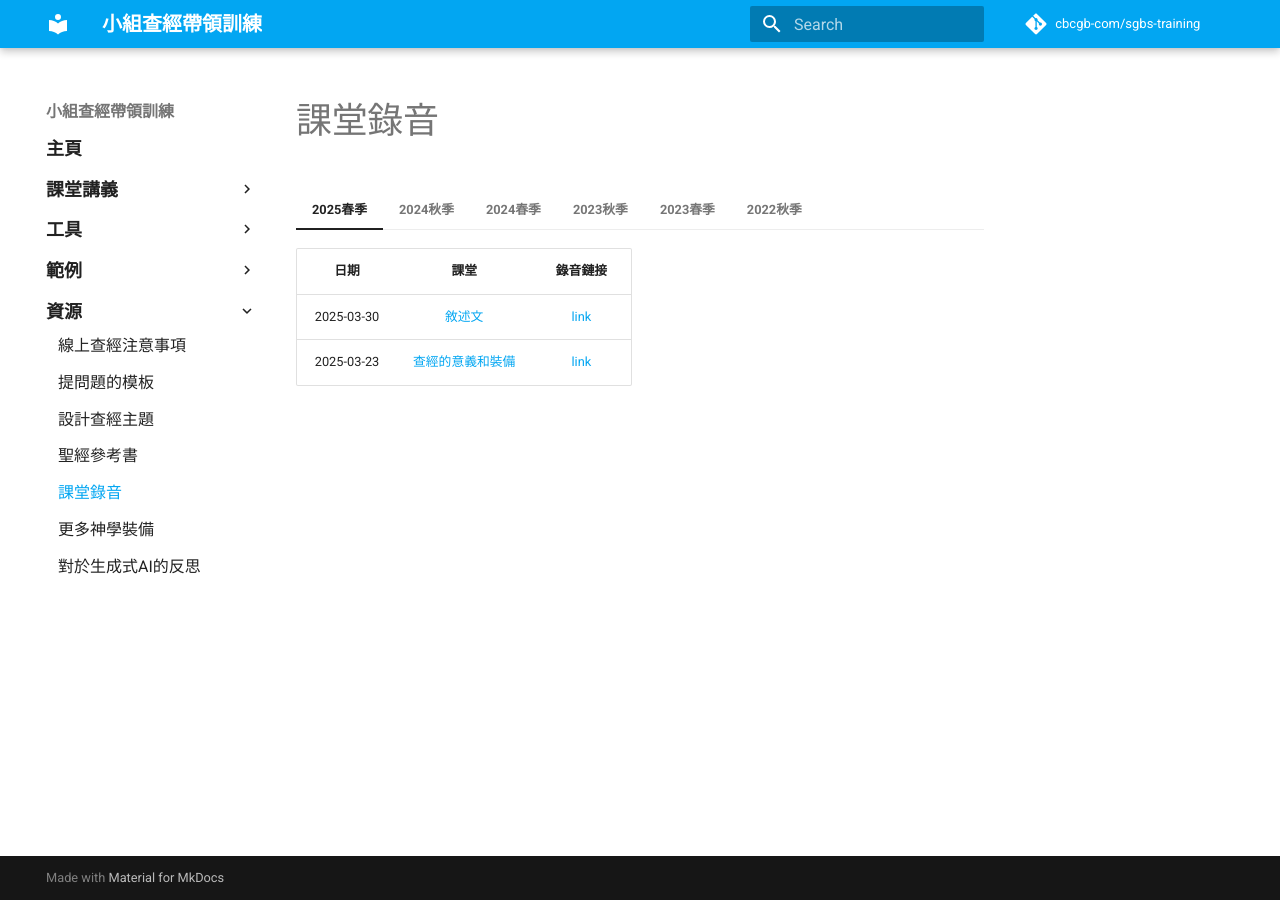
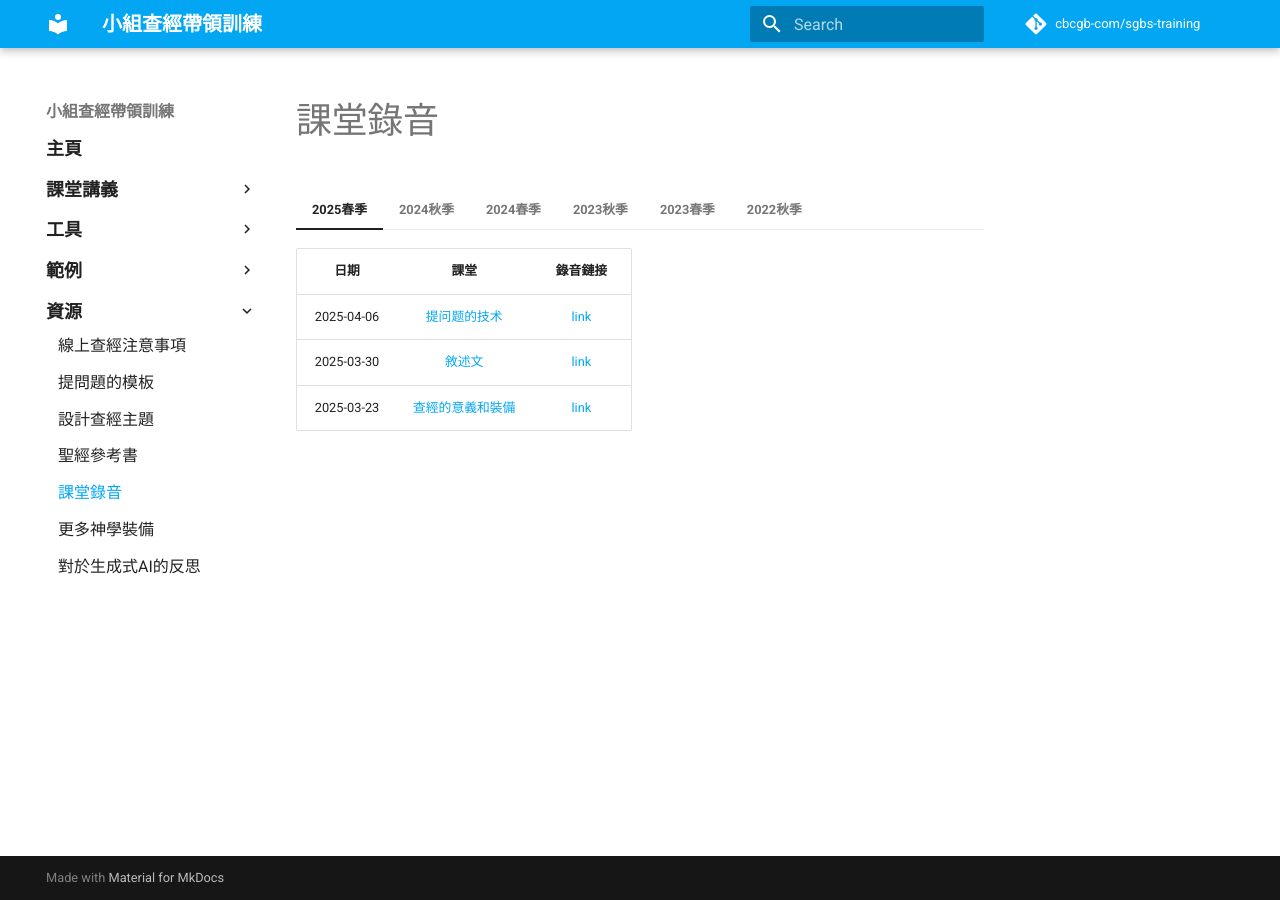
Before and after one commit to cbcgb-com/sgbs-training, an MkDocs documentation site: the page built from docs/resources/recordings.md, in a window 1280 px wide. Built offline with MkDocs 1.6.1 and Material for MkDocs 9.7.7, drawn with Linux system fonts in a browser that asks for light colours; comment, search, counter and statistics services are not loaded.

Commit message:
docs(resources)📚: Add a new recording link for the 2025-04-06 class.
- Updated the recordings documentation to include the new class recording link for 2025-04-06.

```diff
--- a/docs/resources/recordings.md
+++ b/docs/resources/recordings.md
@@ -3,6 +3,7 @@
 === "2025春季"
     |    日期    |                            課堂                            |                                                             錄音鏈接                                                             |
     |:----------:|:--------------------------------------------------------:|:--------------------------------------------------------------------------------------------------------------------------------:|
+    | 2025-04-06 |   [提问题的技术](../class-notes/lesson-3-questioning.md)   | [link](https://www.dropbox.com/scl/fi/hgm9ca3gfd8pngglnsfyt/20250406-class-3-recording.mp3?rlkey=4l5kacbmh6amci4unzvzkhdc7&dl=0) |
     | 2025-03-30 |       [敘述文](../class-notes/lesson-2-narrative.md)       | [link](https://www.dropbox.com/scl/fi/41jjoqkm8jp1v6ps57w6z/20250330-class-2-recording.mp3?rlkey=ekjhmtppmdh0294ecv31jw7vi&dl=0) |
     | 2025-03-23 | [查經的意義和裝備](../class-notes/lesson-1-foundations.md) | [link](https://www.dropbox.com/scl/fi/18i12163h4pn9tg6grj5y/20250323-class-1-recording.mp3?rlkey=ihwewh9czk11bo085kpxqs3f1&dl=0) |
 
```
